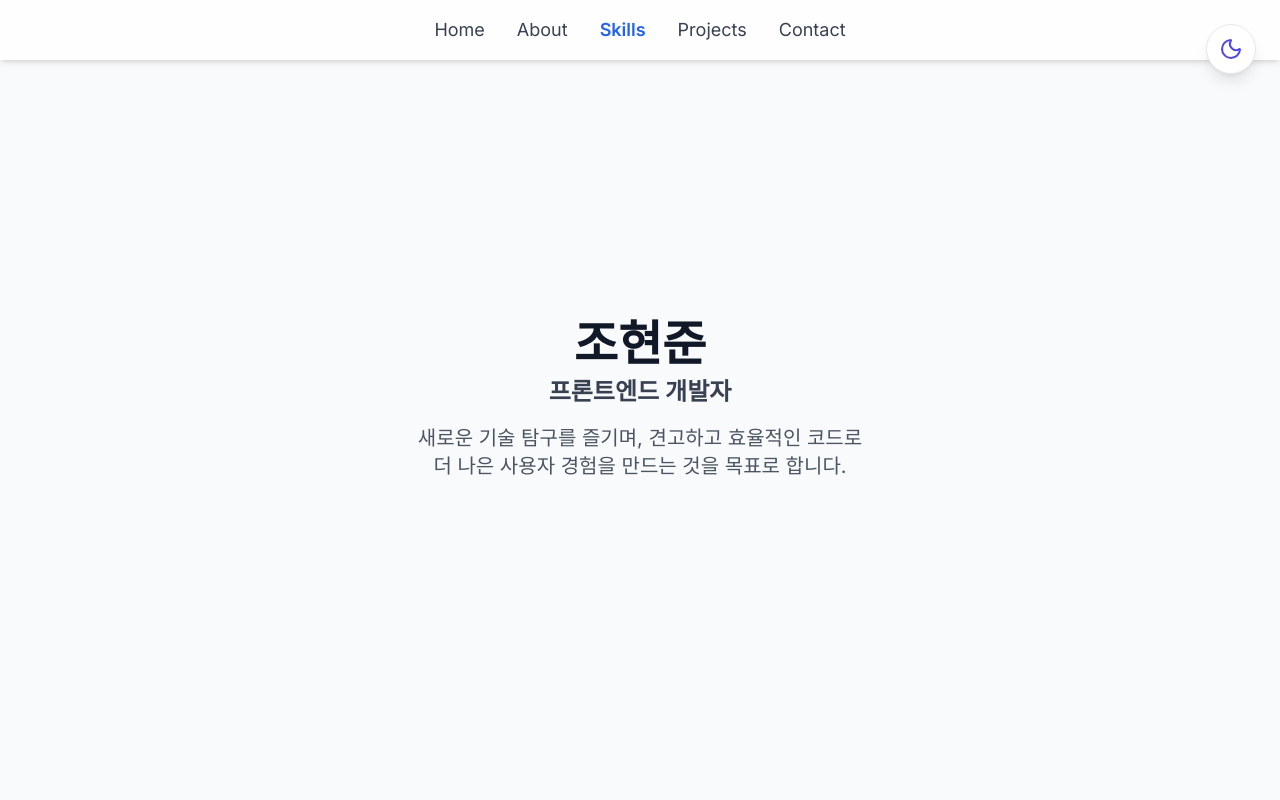
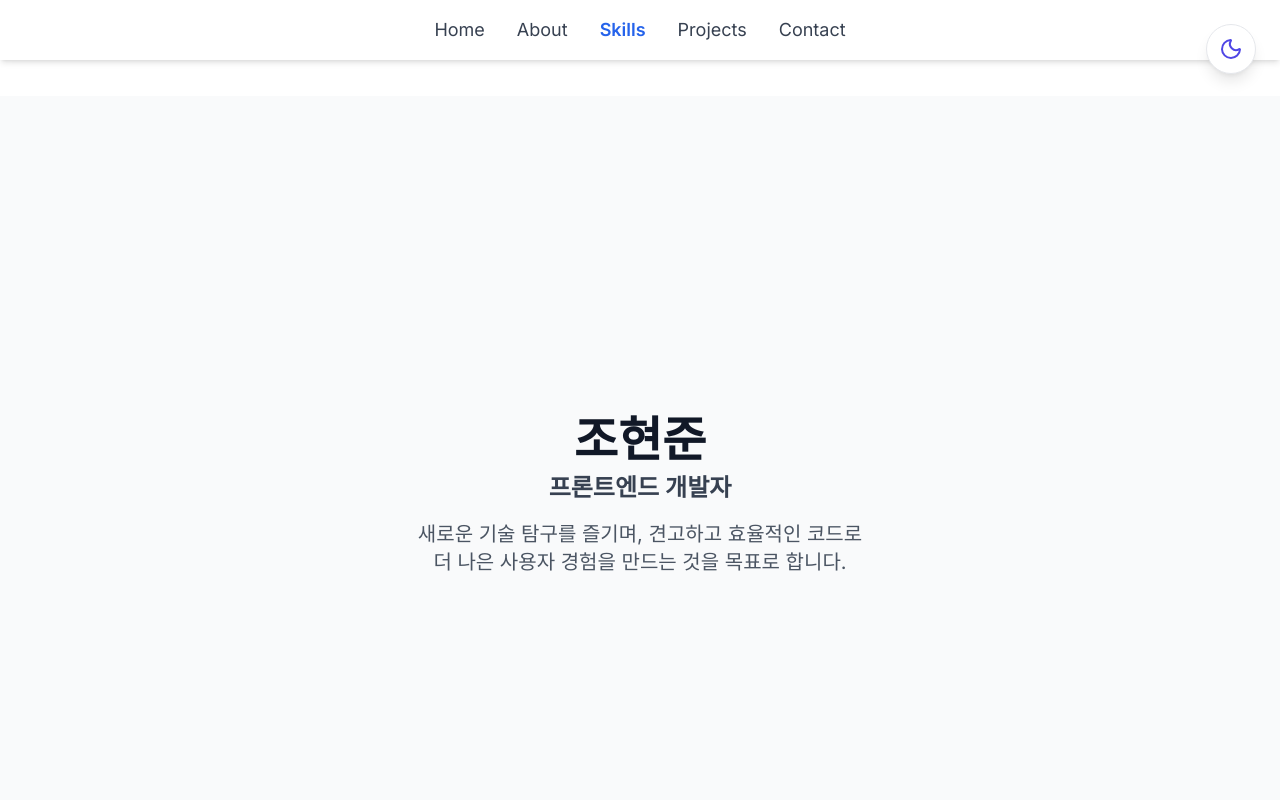
Before and after one commit to johj703/johj703.github.io, a Next.js app: page / in a window 1280 px wide. Shown: the top 800 px of the page. Built offline with nearby package versions, Linux system fonts and the light colour scheme.

Commit message:
🔧fix: Header 아래에 있는 컴포넌트들이 z-index로 아래에 있는 것이 아닌 단순이 아래쪽으로 보여지도록 padding 추가

```diff
--- a/src/app/page.tsx
+++ b/src/app/page.tsx
@@ -1,15 +1,15 @@
-import Header from '@/components/Header';
-import Hero from '@/components/Hero';
-import About from '@/components/About';
-import Skills from '@/components/Skills';
-import Projects from '@/components/Projects';
-import Contact from '@/components/Contact';
+import Header from "@/components/Header";
+import Hero from "@/components/Hero";
+import About from "@/components/About";
+import Skills from "@/components/Skills";
+import Projects from "@/components/Projects";
+import Contact from "@/components/Contact";
 
 export default function Home() {
   return (
     <main className="flex flex-col items-center justify-center">
       <Header />
-      <div className="w-full">
+      <div className="w-full pt-20 md:pt-24">
         <Hero />
         <About />
         <Skills />
```
